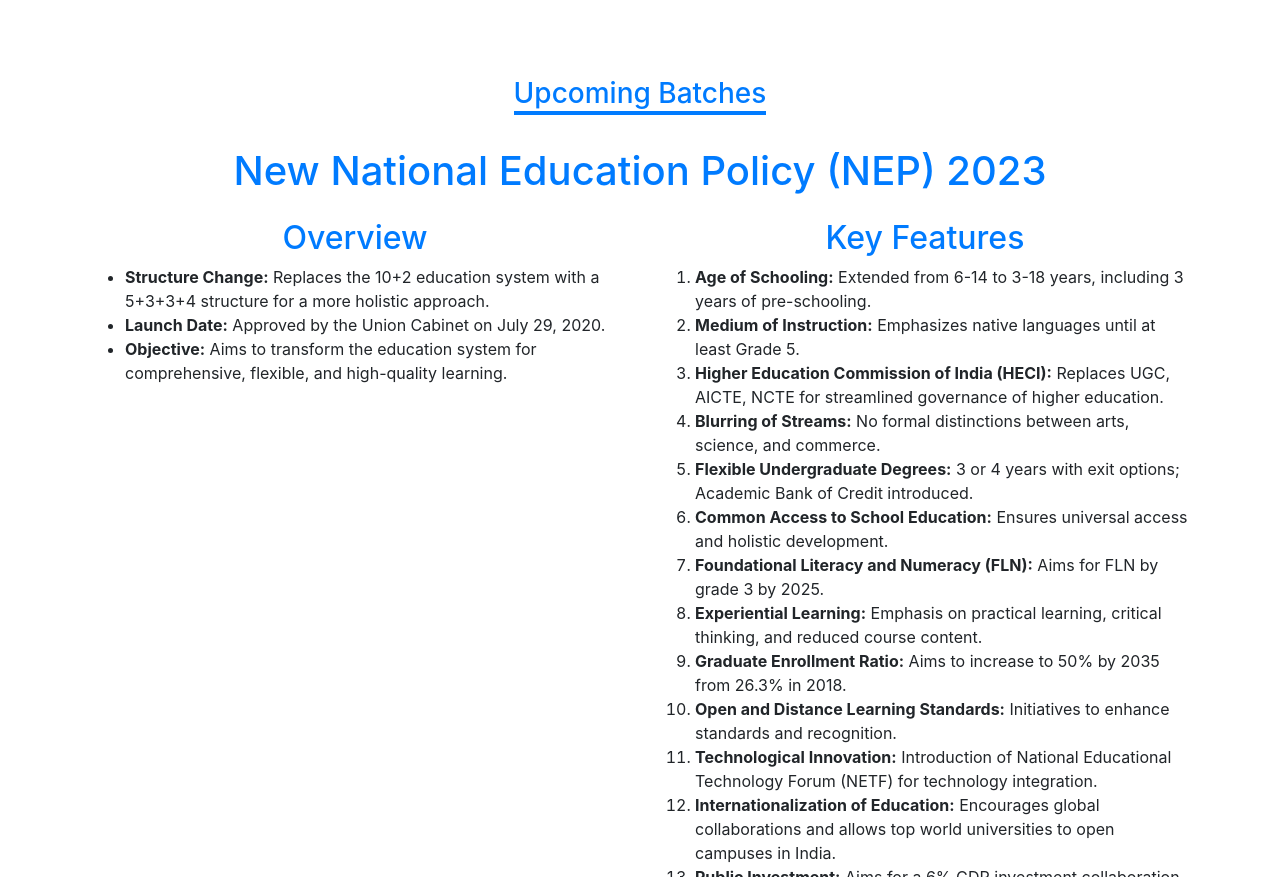
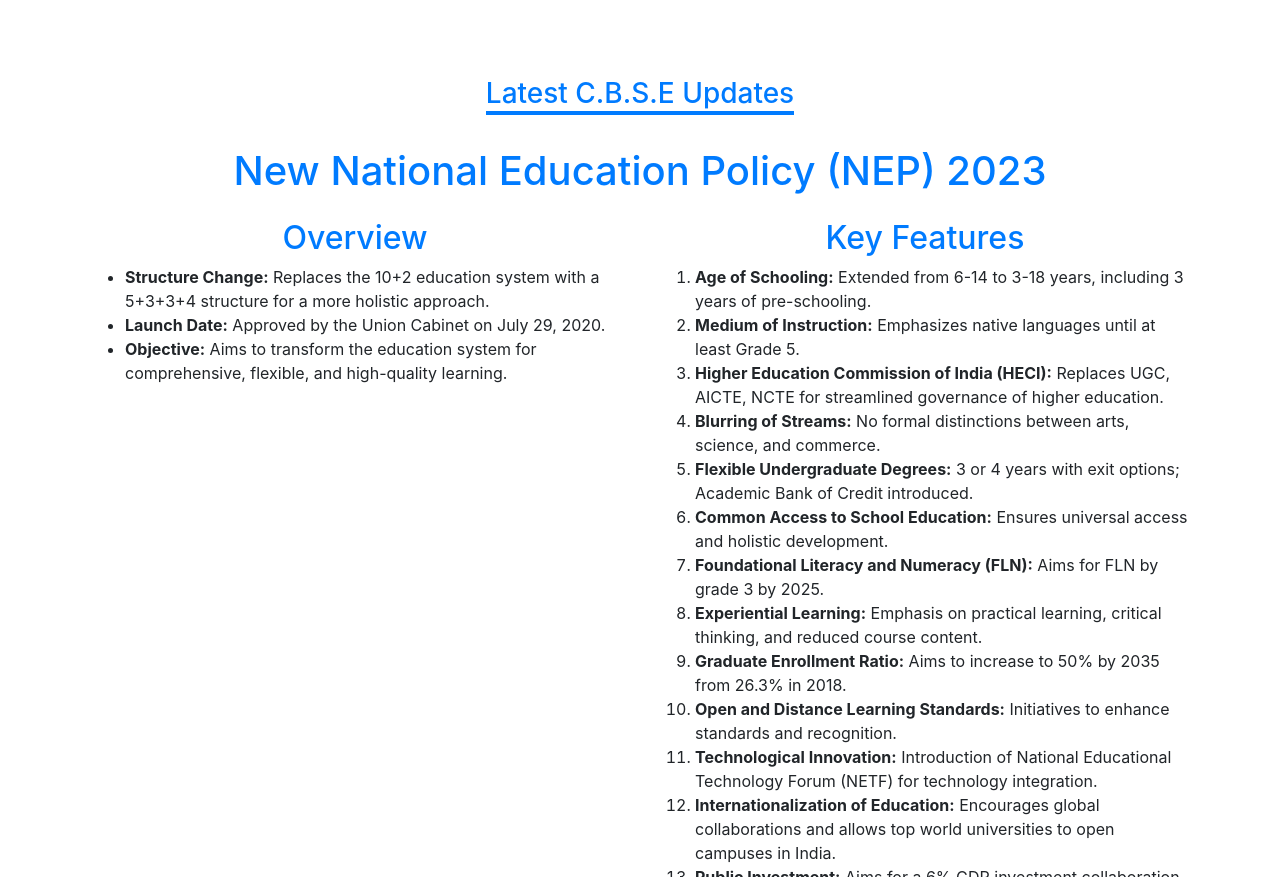
Before and after one commit to harisaini778/PrepRockets, a website: page index.html in a window 1280 px wide. Shown: the part 3242-4119 px from the top of the page. Drawn offline with nearby package versions, Linux system fonts and the light colour scheme.

Commit message:
corrected the upcoming batches paragraph

```diff
--- a/index.html
+++ b/index.html
@@ -506,8 +506,7 @@
     <div class="container" style="margin-top: 5rem;">
 
                 <div style="display: flex; justify-content: center;">
-                    <h3 class="text-primary" style="border-bottom: 4px solid #007BFF;width: fit-content; margin-bottom:2rem;">Upcoming
-                        Batches</h3>
+                    <h3 class="text-primary" style="border-bottom: 4px solid #007BFF;width: fit-content; margin-bottom:2rem;">Latest C.B.S.E Updates</h3>
                 </div>
 
                 <h1 class="text-primary text-center">New National Education Policy (NEP) 2023</h1>
```
